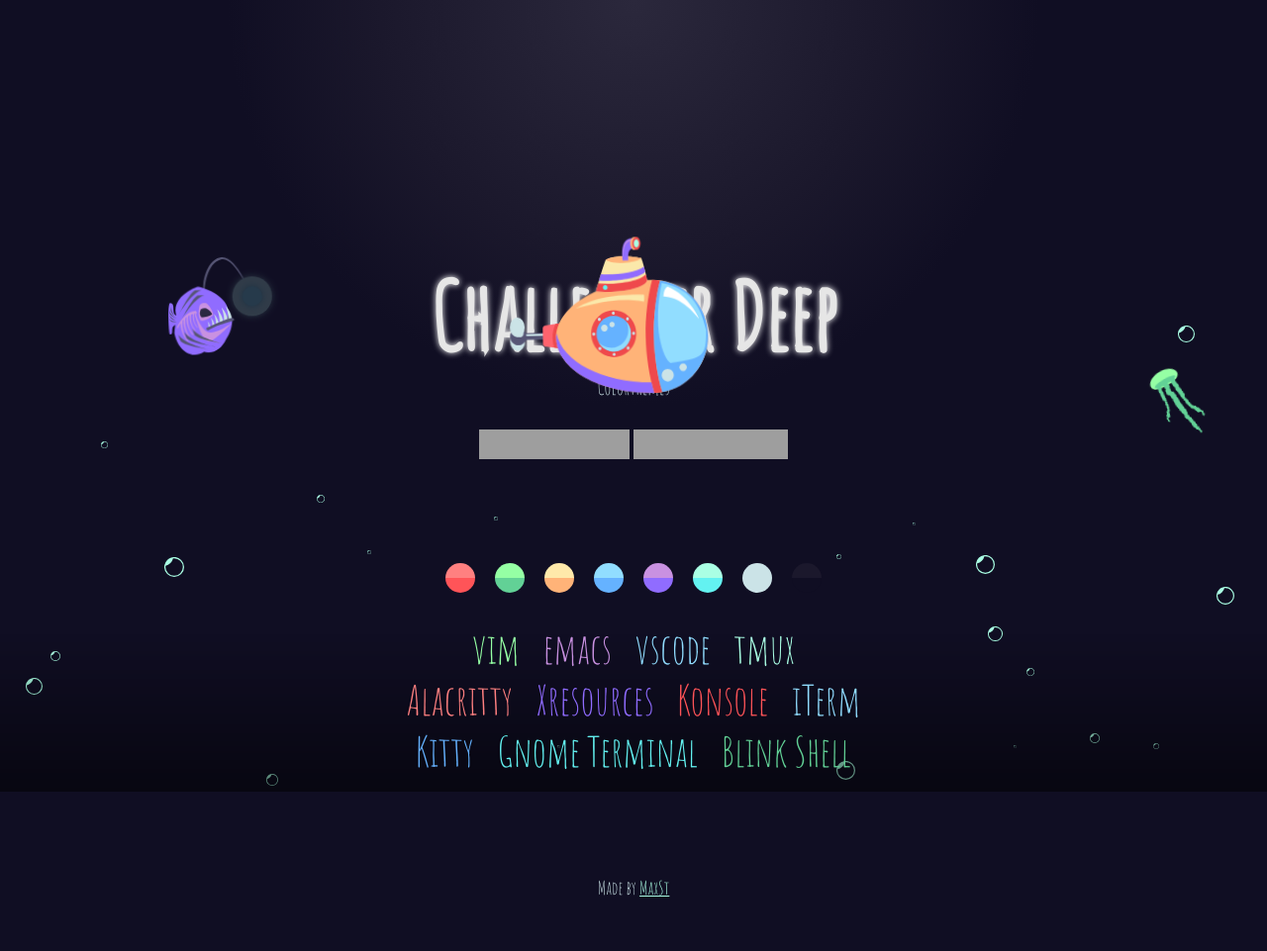
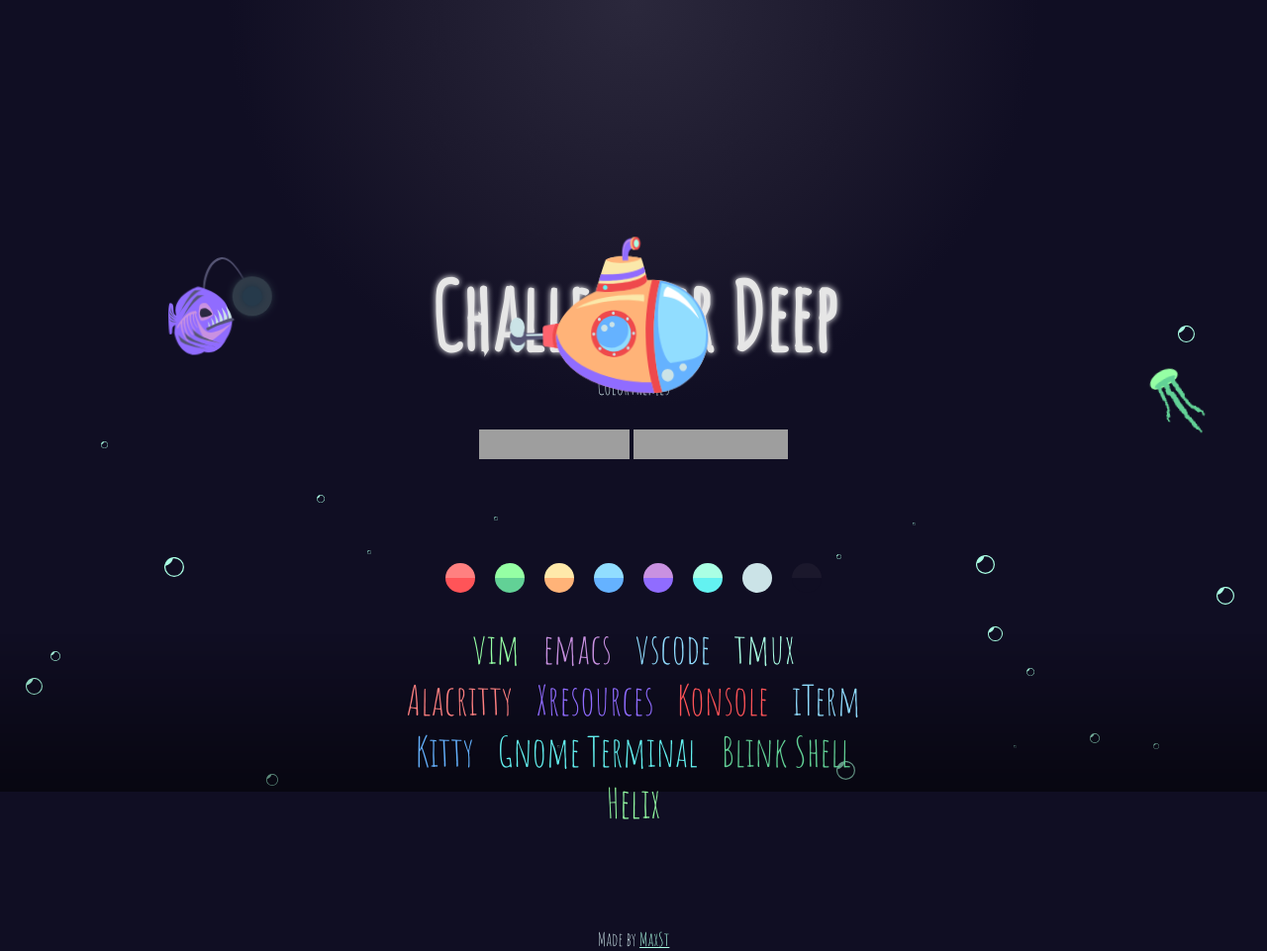
Before and after one commit to challenger-deep-theme/challenger-deep-theme.github.io, a plain HTML site: page index.html in a window 1280 px wide. Shown: the whole page at 99% size. Before the commit the page ends 909 px from the top, so only its background shows below. Drawn offline with Linux system fonts and the light colour scheme; grey boxes are pictures that could not be loaded.

Commit message:
Add Helix Theme

```diff
--- a/index.html
+++ b/index.html
@@ -76,6 +76,9 @@
         <a href="https://github.com/challenger-deep-theme/gnome-terminal" class="fg-cyan-d">Gnome Terminal</a>
         <a href="https://github.com/challenger-deep-theme/blink" class="fg-green-d">Blink Shell</a>
       </div>
+      <div class="themes">
+        <a href="https://github.com/challenger-deep-theme/helix" class="fg-green">Helix</a>
+      </div>
 
       <span class="madeby">Made by <a href="https://github.com/MaxSt">MaxSt</a></span>
     </div>
```
